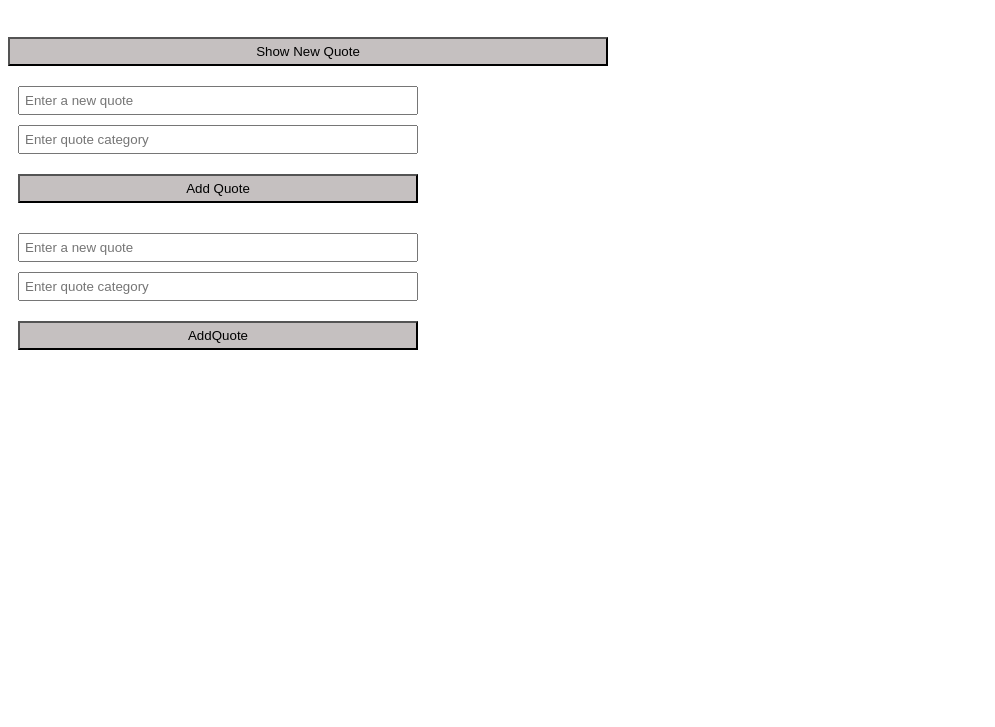
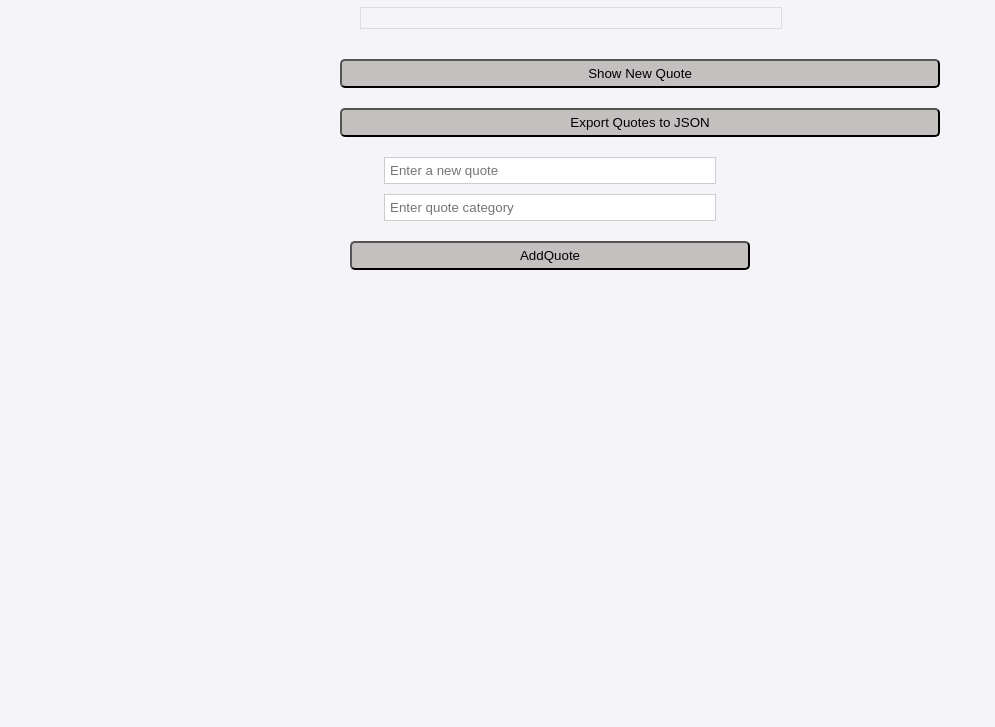
Before and after one commit to Vallor23/alx_fe_javascript, a plain HTML site: page dom-manipulation/index.html in a window 1280 px wide. Shown: the part 73-800 px from the top of the page, without its empty margins (0-995 px from the left). Drawn offline with Linux system fonts and the light colour scheme.

Commit message:
Add new feature

```diff
--- a/dom-manipulation/index.html
+++ b/dom-manipulation/index.html
@@ -7,26 +7,41 @@
   <style>
     body {
         width: 600px;
+        margin: 0 auto;
+        font-family: Arial, Helvetica, sans-serif;
+        background-color: #f4f4f9;
+        text-align: center;
     }
     button {
         margin: 10px auto;
         padding: 5px;
-        background: rgb(197, 192, 192);
+        background: #c5c0c0;
         width: 100%;
+        cursor: pointer;
+        border-radius: 5px;
+        transition: background 0.3s;
+    }
+    button:hover {
+      background: #a9a6a6;
     }
     div {
         display: flex;
         width: 400px;
         flex-direction: column;
         padding: 10px;
+        align-items: center;
 
     }
     input {
         margin-bottom: 10px;
         padding: 5px;
+        width: 80%;
+        border: 1px solid #ccc;
     }
     #quoteDisplay {
-        /* background: ; */
+        margin: 20px;
+        font-style: italic;
+        border: 1px solid #ddd;
     }
   </style>
 </head>
@@ -34,11 +49,7 @@
   <h1>Dynamic Quote Generator</h1>
   <div id="quoteDisplay"></div>
   <button id="newQuote">Show New Quote</button>
-  <div>
-    <input id="newQuoteText" type="text" placeholder="Enter a new quote" />
-    <input id="newQuoteCategory" type="text" placeholder="Enter quote category" />
-    <button onclick="addQuote()">Add Quote</button>
-  </div>
+  <button id="exportQuotes">Export Quotes to JSON</button>
   <script src="script.js"></script>
 </body>
 </html>
```
